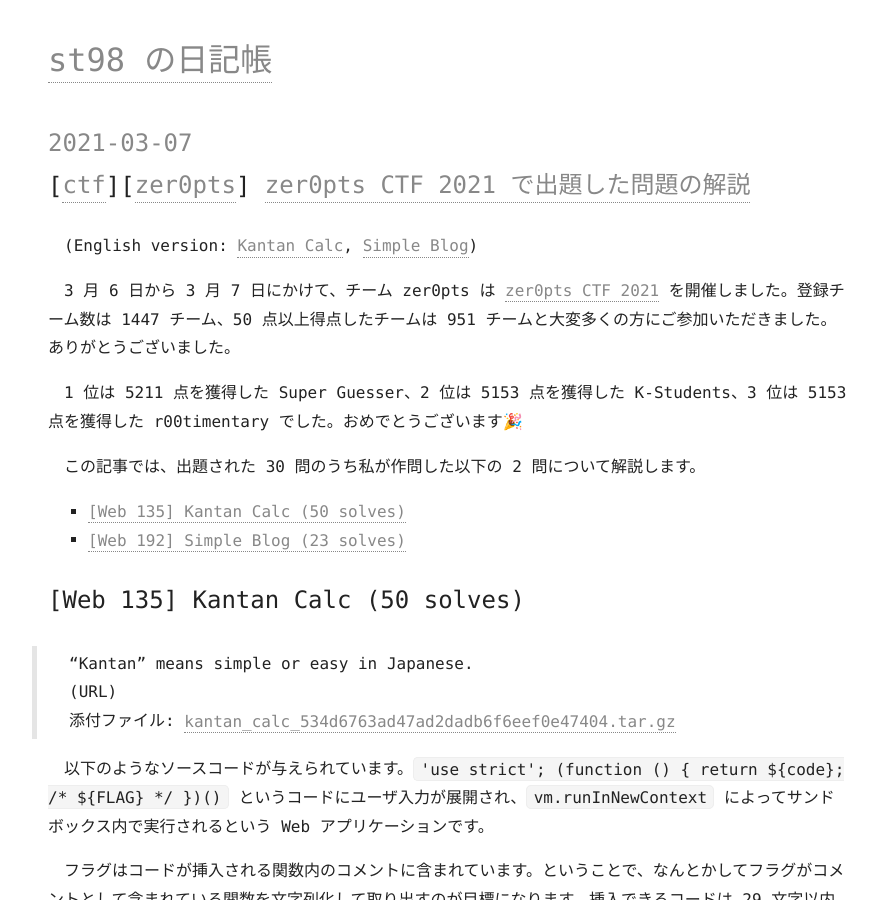
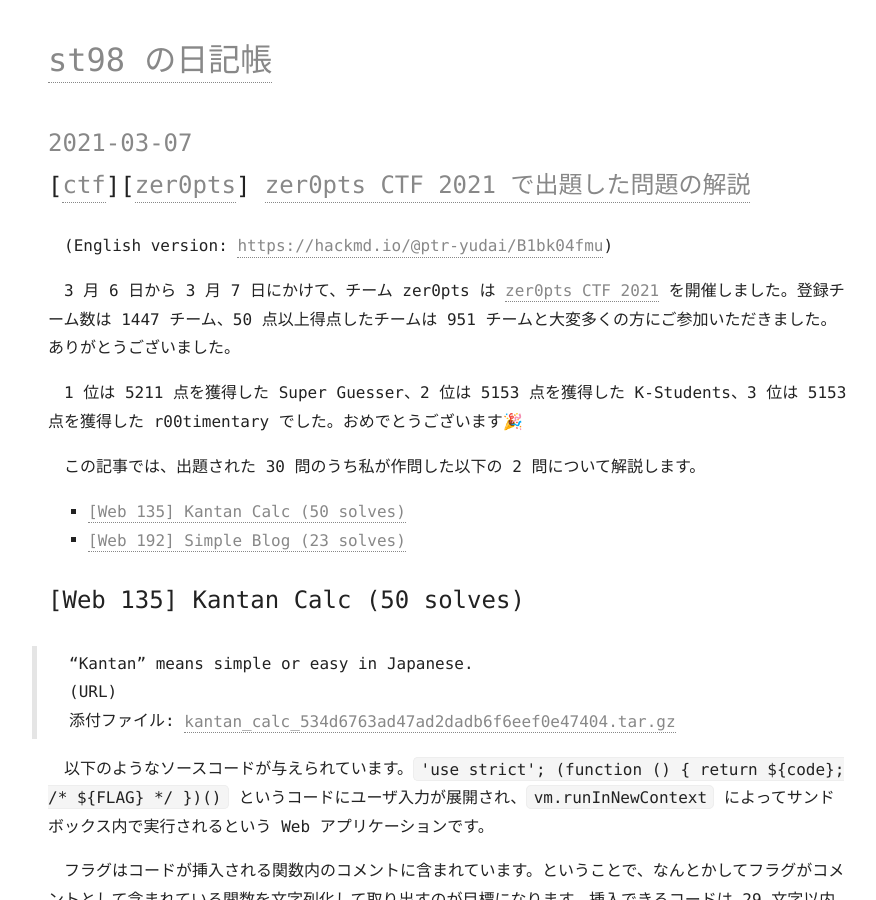
Before and after one commit to st98/diary, a Jekyll site: the page built from _posts/2021-03-07-zer0pts-ctf-2021.md, in a window 1280 px wide and 900 px high. Shown: the whole window, without its empty margins (192-1068 px from the left). Built offline with Jekyll 4.4.1, drawn with Linux system fonts in a browser that asks for light colours; comment, search, counter and statistics services are not loaded.

Commit message:
Update link to writeups

```diff
--- a/_posts/2021-03-07-zer0pts-ctf-2021.md
+++ b/_posts/2021-03-07-zer0pts-ctf-2021.md
@@ -5,7 +5,7 @@
 date: 2021-03-07 21:00:00 +0900
 ---
 
-(English version: [Kantan Calc](https://hackmd.io/@st98/Sy7D5NymO), [Simple Blog](https://hackmd.io/@st98/S1z9qV1X_))
+(English version: [https://hackmd.io/@ptr-yudai/B1bk04fmu](https://hackmd.io/@ptr-yudai/B1bk04fmu))
 
 3 月 6 日から 3 月 7 日にかけて、チーム zer0pts は [zer0pts CTF 2021](https://ctftime.org/event/1256) を開催しました。登録チーム数は 1447 チーム、50 点以上得点したチームは 951 チームと大変多くの方にご参加いただきました。ありがとうございました。
 
```
